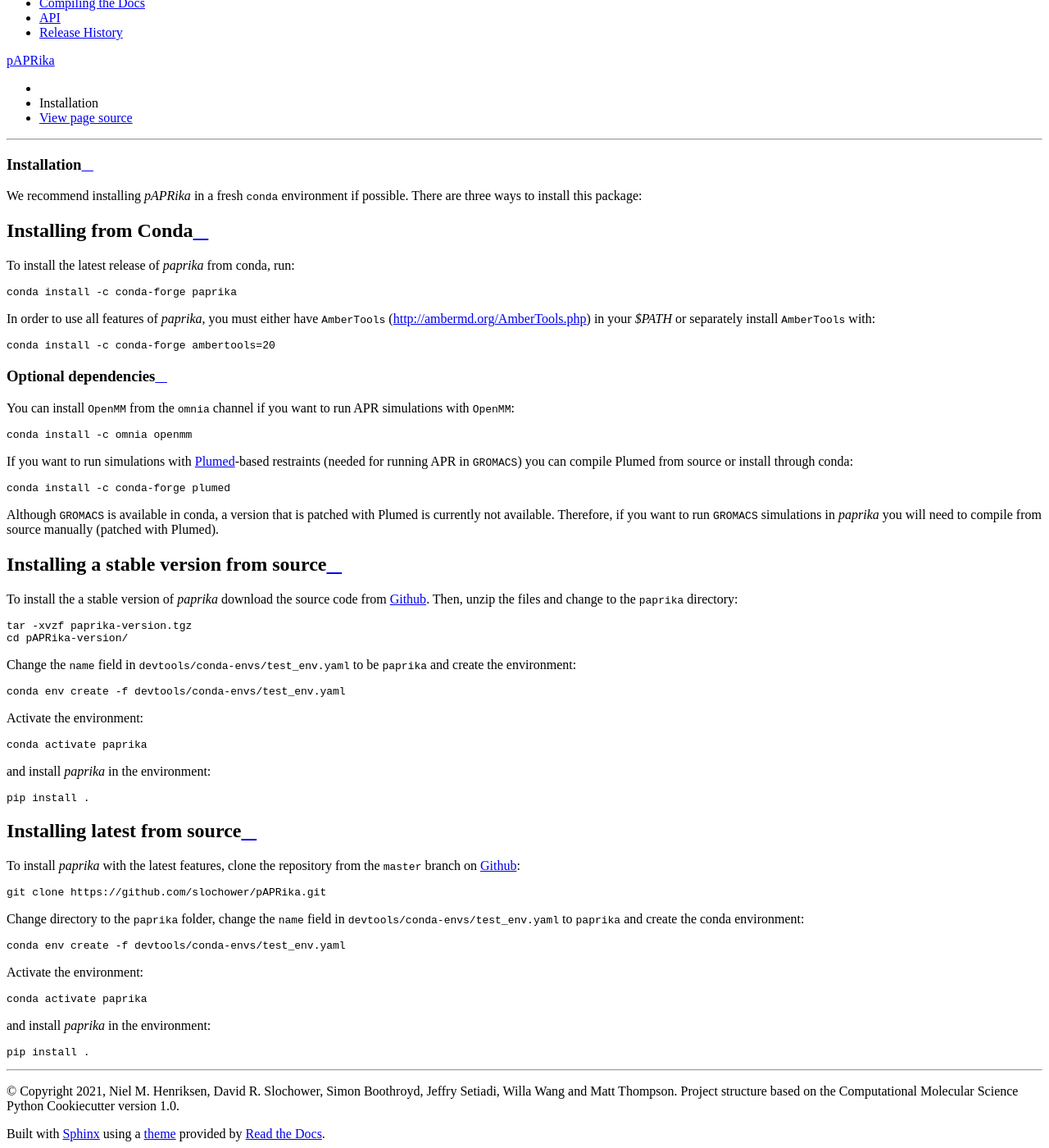
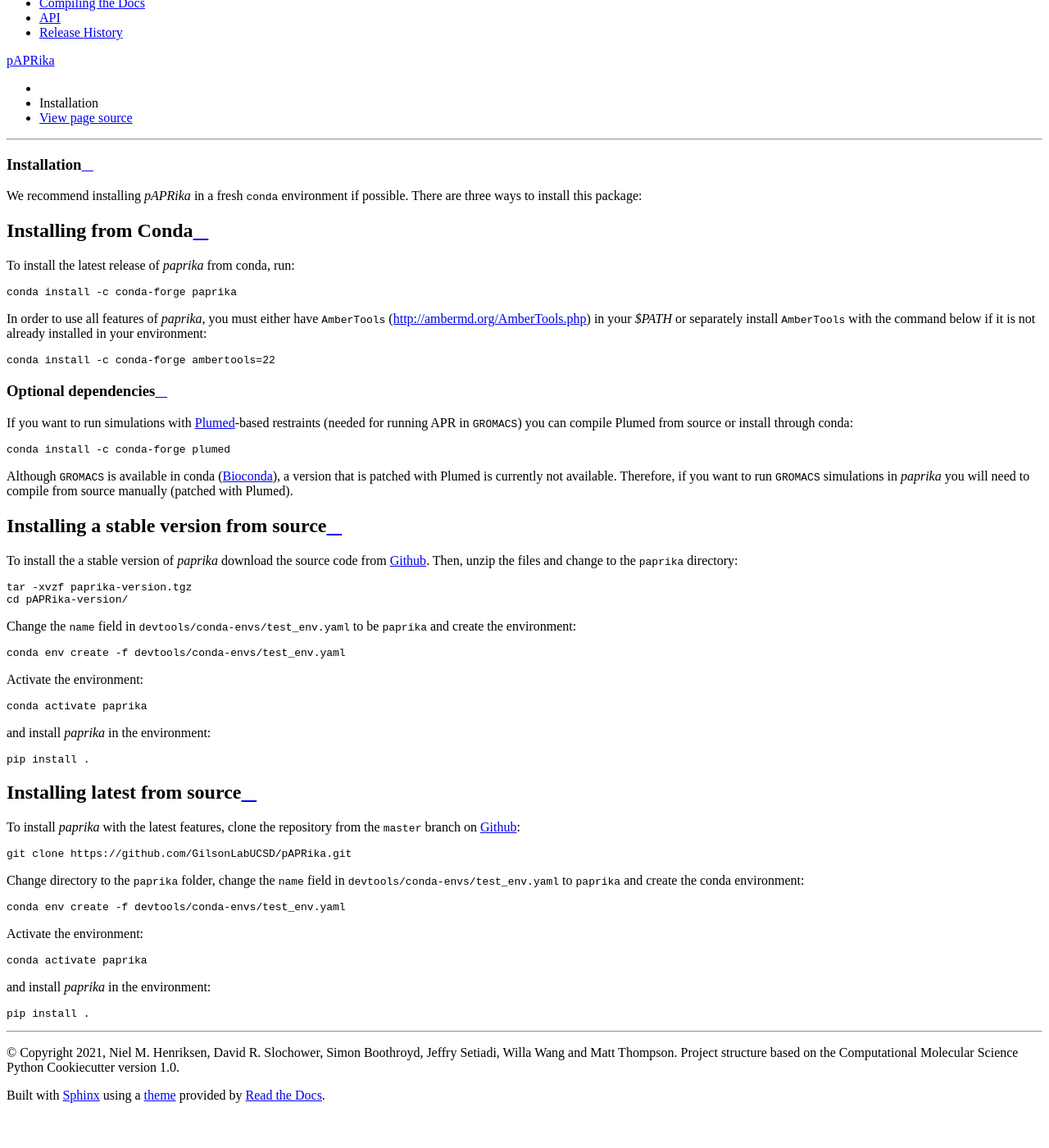
Before and after one commit to GilsonLabUCSD/pAPRika, a Sphinx documentation site: the page built from docs/install.rst, in a window 1280 px wide and 1400 px high, scrolled down 454 px. Shown: the whole window at 82% size. Built offline with Sphinx 7.4.7 and the Read the Docs theme 2.0.0, drawn with Linux system fonts in a browser that asks for light colours; after the commit the page ends 1807 px from its top, so only the background shows below that.

```diff
--- a/docs/install.rst
+++ b/docs/install.rst
@@ -11,21 +11,18 @@ To install the latest release of `paprika` from conda, run::
 
     conda install -c conda-forge paprika
 
-In order to use all features of `paprika`, you must either have ``AmberTools`` (http://ambermd.org/AmberTools.php) in your `$PATH` or separately install ``AmberTools`` with::
+In order to use all features of `paprika`, you must either have ``AmberTools`` (http://ambermd.org/AmberTools.php) in your `$PATH` or separately install ``AmberTools`` with the command below if it is not already installed in your environment::
 
-    conda install -c conda-forge ambertools=20
+    conda install -c conda-forge ambertools=22
 
 Optional dependencies
 ^^^^^^^^^^^^^^^^^^^^^
-You can install ``OpenMM`` from the ``omnia`` channel if you want to run APR simulations with ``OpenMM``::
-
-    conda install -c omnia openmm
 
 If you want to run simulations with `Plumed <https://www.plumed.org/>`_-based restraints (needed for running APR in ``GROMACS``) you can compile Plumed from source or install through conda::
 
     conda install -c conda-forge plumed
 
-Although ``GROMACS`` is available in conda, a version that is patched with Plumed is currently not available. Therefore, if you want to run ``GROMACS`` simulations in `paprika` you will need to compile from source manually (patched with Plumed).
+Although ``GROMACS`` is available in conda (`Bioconda <https://anaconda.org/bioconda/gromacs>`_), a version that is patched with Plumed is currently not available. Therefore, if you want to run ``GROMACS`` simulations in `paprika` you will need to compile from source manually (patched with Plumed).
 
 Installing a stable version from source
 ---------------------------------------
@@ -53,9 +50,9 @@ and install `paprika` in the environment::
 Installing latest from source
 -----------------------------
 
-To install `paprika` with the latest features, clone the repository from the ``master`` branch on `Github <https://github.com/slochower/pAPRika>`_::
+To install `paprika` with the latest features, clone the repository from the ``master`` branch on `Github <https://github.com/GilsonLabUCSD/pAPRika>`_::
 
-    git clone https://github.com/slochower/pAPRika.git
+    git clone https://github.com/GilsonLabUCSD/pAPRika.git
 
 Change directory to the ``paprika`` folder, change the ``name`` field in ``devtools/conda-envs/test_env.yaml`` to ``paprika`` and create the conda environment::
 
```
Also changed, not shown: README.md (+12 -8 lines), docs/releasehistory.rst (+12 -0 lines).
